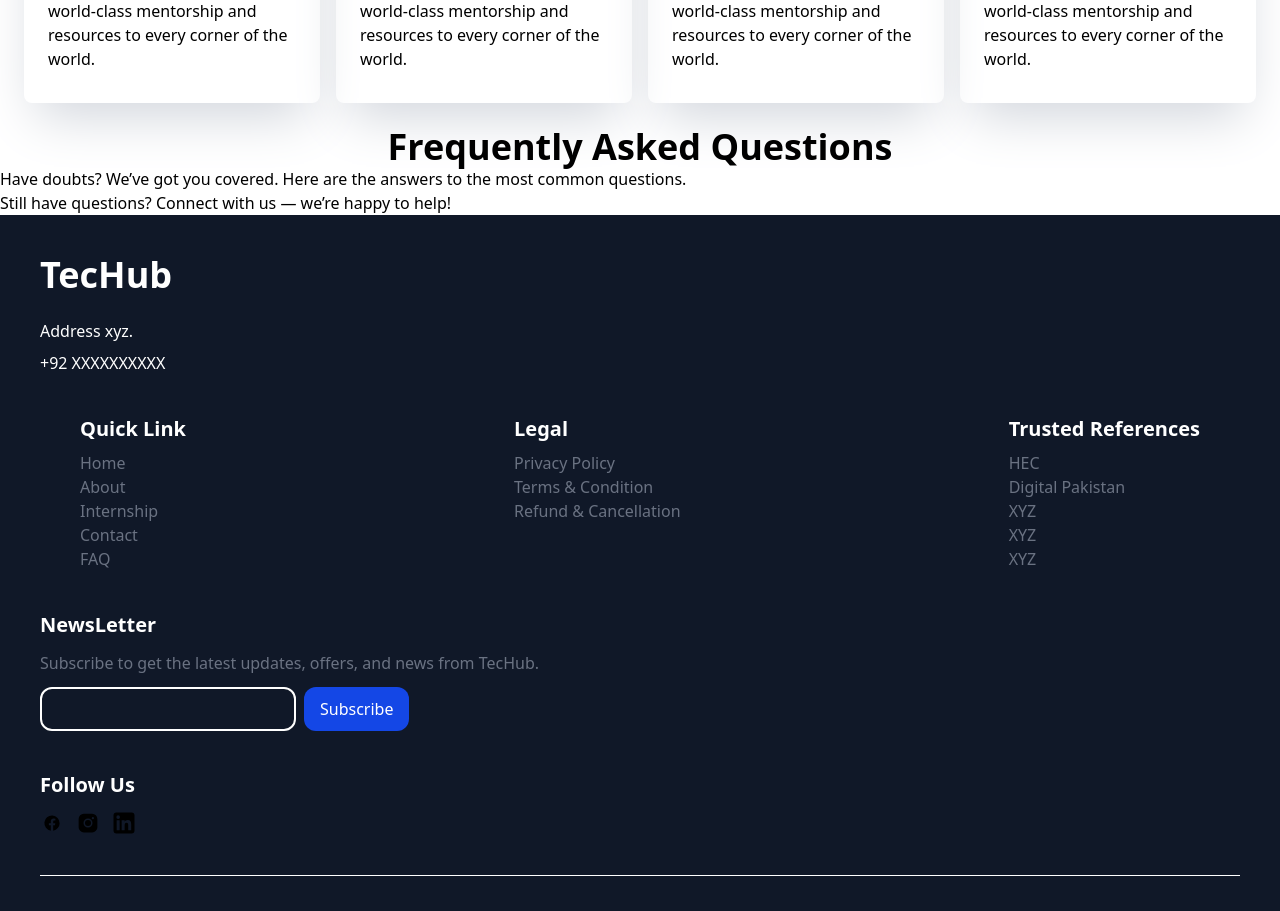
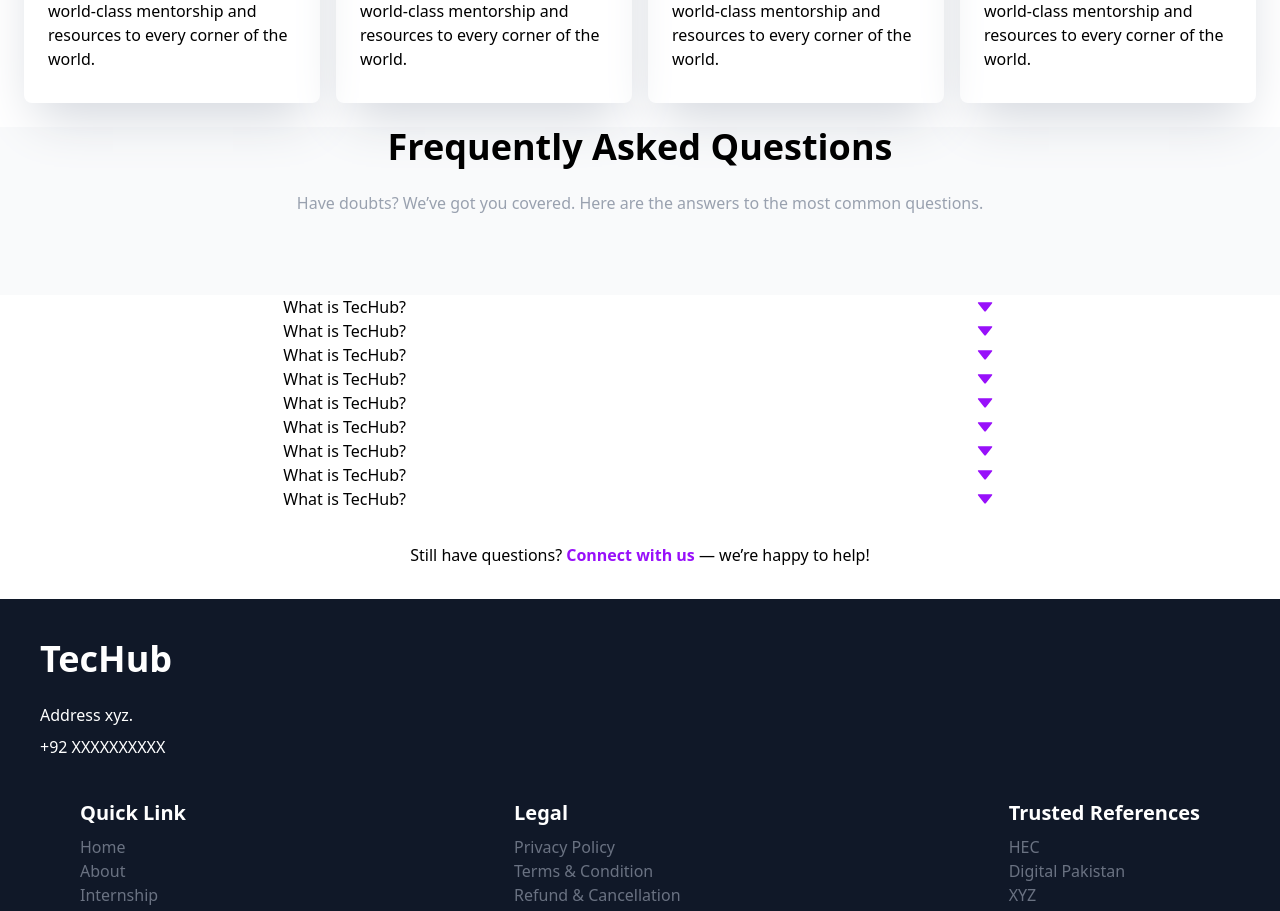
Before and after one commit to Muzamil-Fatima/Tec-Hub, a React app in the folder frontend/: page / in a window 1280 px wide. Shown: the part 4440-5351 px from the top of the page. Built offline with nearby package versions, Linux system fonts and the light colour scheme; the HTML template or start-up script is replaced by a standard one.

Commit message:
Add Style

```diff
--- a/frontend/src/pages/Home/LandingPage.jsx
+++ b/frontend/src/pages/Home/LandingPage.jsx
@@ -19,8 +19,8 @@
       <Certificate />
       <Vision />
       <Question />
-      <p>
-        Still have questions? <span>Connect with us</span> — we’re happy to
+      <p className="text-center m-8">
+        Still have questions? <span className="text-purple-600 font-bold">Connect with us</span> — we’re happy to
         help!
       </p>
     </div>
--- a/frontend/src/pages/Home/Question.jsx
+++ b/frontend/src/pages/Home/Question.jsx
@@ -1,10 +1,87 @@
-import React from "react";
+import React, { useState } from "react";
 
 const Question = () => {
+  const [openIndex, setOpenIndex] = useState(null);
+  const toggle = (i) => {
+    setOpenIndex(openIndex === i ? null : i);
+  };
+  const dropDown = [
+    {
+      question: "What is TecHub?",
+      answer:
+        "TecHub is a platform that offers internship training, software solutions, and future courses to empower individuals in the tech industry.",
+    },
+    {
+      question: "What is TecHub?",
+      answer:
+        "TecHub is a platform that offers internship training, software solutions, and future courses to empower individuals in the tech industry.",
+    },
+    {
+      question: "What is TecHub?",
+      answer:
+        "TecHub is a platform that offers internship training, software solutions, and future courses to empower individuals in the tech industry.",
+    },
+    {
+      question: "What is TecHub?",
+      answer:
+        "TecHub is a platform that offers internship training, software solutions, and future courses to empower individuals in the tech industry.",
+    },
+    {
+      question: "What is TecHub?",
+      answer:
+        "TecHub is a platform that offers internship training, software solutions, and future courses to empower individuals in the tech industry.",
+    },
+    {
+      question: "What is TecHub?",
+      answer:
+        "TecHub is a platform that offers internship training, software solutions, and future courses to empower individuals in the tech industry.",
+    },
+    {
+      question: "What is TecHub?",
+      answer:
+        "TecHub is a platform that offers internship training, software solutions, and future courses to empower individuals in the tech industry.",
+    },
+    {
+      question: "What is TecHub?",
+      answer:
+        "TecHub is a platform that offers internship training, software solutions, and future courses to empower individuals in the tech industry.",
+    },
+    {
+      question: "What is TecHub?",
+      answer:
+        "TecHub is a platform that offers internship training, software solutions, and future courses to empower individuals in the tech industry.",
+    },
+  ];
   return (
-    <div>
-      <h2  className="text-4xl font-bold text-center">Frequently Asked Questions</h2>
-      <p className="">Have doubts? We’ve got you covered. Here are the answers to the most common questions.</p>
+    <div className="bg-gray-50">
+      <h2 className="text-4xl font-bold text-center">
+        Frequently Asked Questions
+      </h2>
+      <p className="text-gray-400 mb-14 text-center p-6">
+        Have doubts? We’ve got you covered. Here are the answers to the most
+        common questions.
+      </p>
+      {dropDown.map((item, index) => {
+        return (
+          <div key={index} className="gap-4">
+            <div className="flex justify-around bg-white" onClick={() => toggle(index)}>
+              <p>{item.question}</p>
+              <svg
+                fill="#9810fa"
+                width="24px"
+                height="24px"
+                viewBox="-6.5 0 32 32"
+                version="1.1"
+                xmlns="http://www.w3.org/2000/svg"
+              >
+                <title>dropdown</title>
+                <path d="M18.813 11.406l-7.906 9.906c-0.75 0.906-1.906 0.906-2.625 0l-7.906-9.906c-0.75-0.938-0.375-1.656 0.781-1.656h16.875c1.188 0 1.531 0.719 0.781 1.656z"></path>
+              </svg>
+            </div>
+            {openIndex === index && <p>{item.answer}</p>}
+          </div>
+        );
+      })}
     </div>
   );
 };
```
